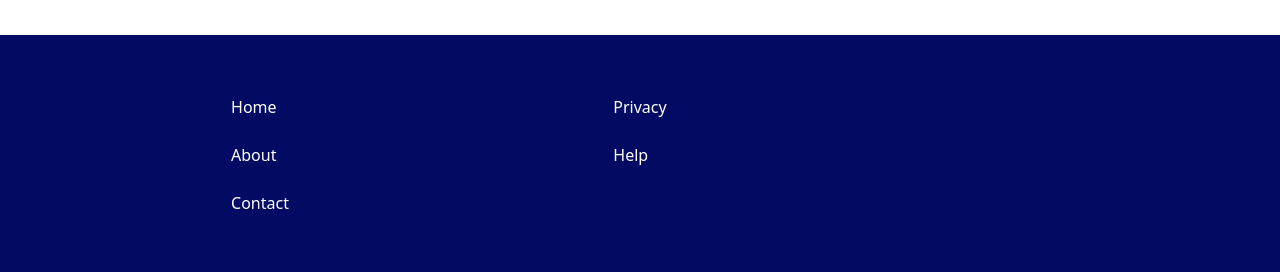
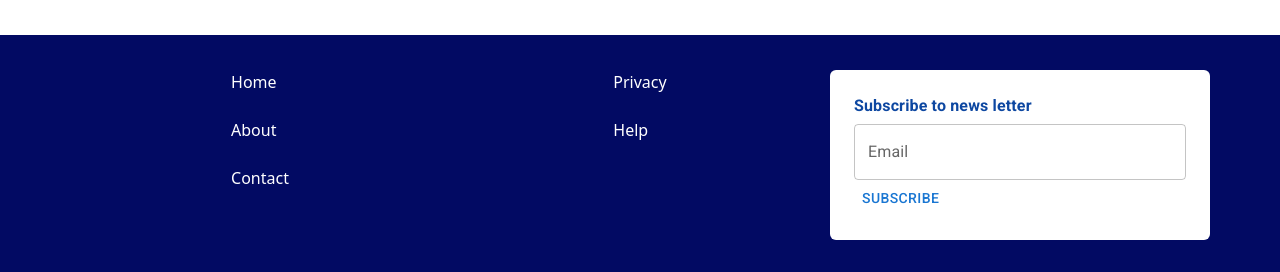
Before and after one commit to MightyEagle96/mestores-fe, a React (Create React App) app: page / in a window 1280 px wide. Shown: the part 879-1151 px from the top of the page. Built offline with nearby package versions, Linux system fonts and the light colour scheme.

Commit message:
modified the component

```diff
--- a/src/components/Footer.jsx
+++ b/src/components/Footer.jsx
@@ -1,4 +1,4 @@
-import { Link, Stack, TextField } from "@mui/material";
+import { Button, Link, Stack, TextField, Typography } from "@mui/material";
 import React from "react";
 
 export default function Footer() {
@@ -29,7 +29,15 @@ export default function Footer() {
               </Link>
             </Stack>
           </div>
-          <div className="col-lg-4 ">{/* <TextField fullWidth  /> */}</div>
+          <div className="col-lg-4 p-4 bg-white rounded d-flex align-items-center  ">
+            <div className="w-100">
+              <Typography fontWeight={700} color="#0d47a1" gutterBottom>
+                Subscribe to news letter
+              </Typography>
+              <TextField fullWidth label="Email" />
+              <Button>subscribe</Button>
+            </div>
+          </div>
         </div>
       </div>
     </div>
--- a/src/pages/public/MyCart.jsx
+++ b/src/pages/public/MyCart.jsx
@@ -13,6 +13,8 @@ import StripePayment from "./StripePayment";
 export default function MyCart() {
   const [products, setProducts] = useState([]);
   const [cartPrice, setCartPrice] = useState(0);
+  const [cartId, setCartId] = useState("");
+  const [description, setDescription] = useState("");
 
   const { setCart } = useContext(CartContext);
 
@@ -30,6 +32,8 @@ export default function MyCart() {
     const res = await httpService(`mestore/detailedcart/${loggedInUser._id}`);
 
     if (res && res.data) {
+      setCartId(res.data._id);
+      getCartDescription(res.data._id);
       setCart(res.data.products);
       res.data.products.forEach((c) => {
         c.getCart = getCart;
@@ -37,6 +41,12 @@ export default function MyCart() {
       });
       setProducts(res.data.products);
     }
+  };
+
+  const getCartDescription = async (cartId) => {
+    const { data } = await httpService(`mestore/cartdescription/${cartId}`);
+
+    setDescription(data);
   };
 
   useEffect(() => {
@@ -111,7 +121,11 @@ export default function MyCart() {
                     ) : null}
 
                     {user && !user.isGuest ? (
-                      <StripePayment amount={cartPrice} />
+                      <StripePayment
+                        amount={cartPrice}
+                        account={user._id}
+                        description={description}
+                      />
                     ) : null}
                   </div>
                 </div>
--- a/src/pages/public/StripePayment.jsx
+++ b/src/pages/public/StripePayment.jsx
@@ -12,7 +12,7 @@ import { LoadingButton } from "@mui/lab";
 import { FontAwesomeIcon } from "@fortawesome/react-fontawesome";
 import { faCreditCard } from "@fortawesome/free-solid-svg-icons";
 
-export default function StripePayment({ amount }) {
+export default function StripePayment({ amount, account, description }) {
   const [pi, setPi] = useState(null);
   const [loading, setLoading] = useState(false);
   const stripePromise = loadStripe(process.env.REACT_APP_STRIPE_KEY);
@@ -21,6 +21,7 @@ export default function StripePayment({ amount }) {
     setLoading(!loading);
     const { data } = await httpService.post("mestore/createpayment", {
       amount,
+      account,
     });
     setPi(data);
     setLoading(!loading);
```
